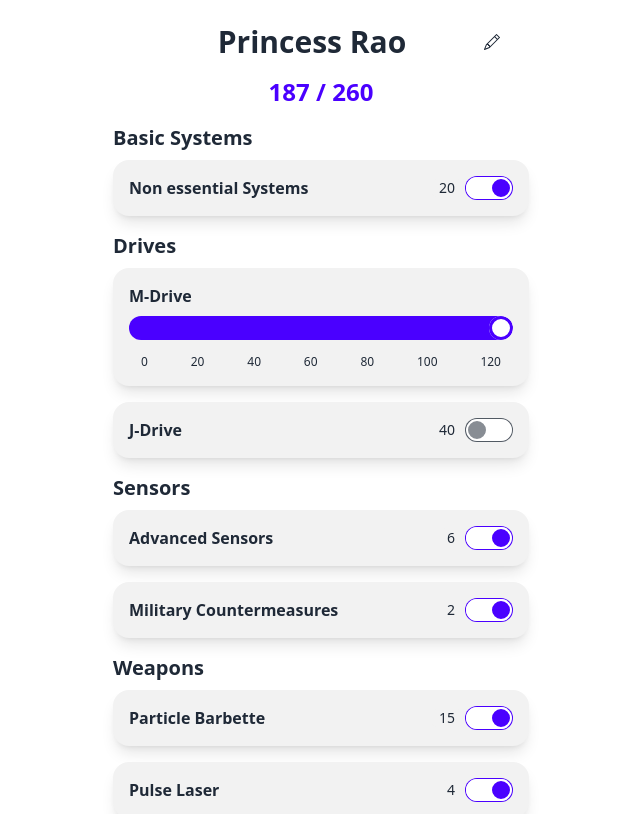
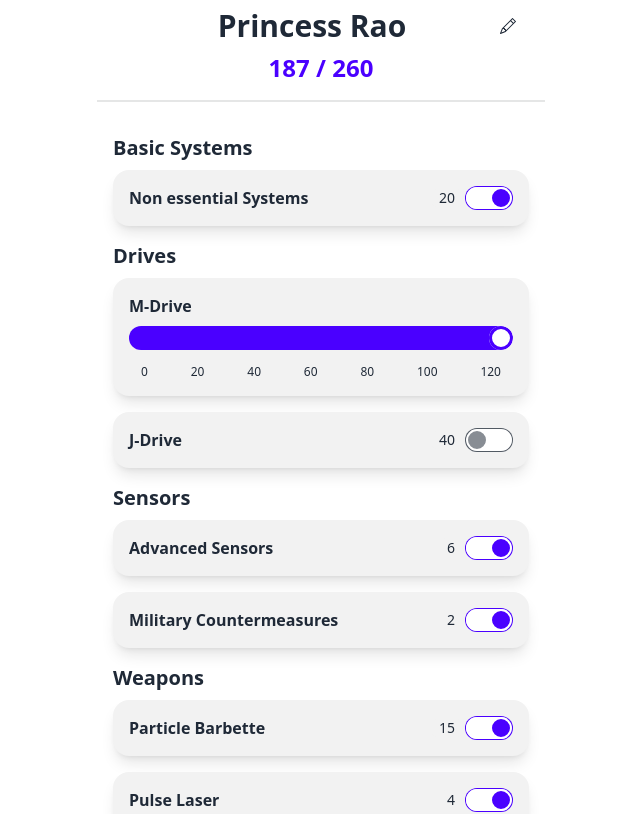
Before and after one commit to nicolas-heinig/traveller-power-manager, a Svelte app: page / in a window 1280 px wide. Shown: the top 814 px of the page, without its empty margins (319-959 px from the left). Built offline with nearby package versions, Linux system fonts and the light colour scheme.

Commit message:
Small styling updates

```diff
--- a/src/App.svelte
+++ b/src/App.svelte
@@ -88,8 +88,13 @@
   const openGameStateModal = () => (isGameStateModalOpen = true);
 </script>
 
-<main class="p-4 max-w-md mx-auto">
-  <header class="flex items-center justify-between px-4 py-2 mb-2">
+<main class="max-w-md mx-auto">
+  <GameStateModal bind:isGameStateModalOpen bind:systems />
+
+  <div
+    class="sticky top-0 z-10 bg-base-100 border-b-2 border-base-300 mb-4 shadow-b-md"
+  >
+    <div class="flex items-center justify-between px-4 py-2">
       <div class="w-6"></div>
       <h1 class="text-3xl font-bold text-center">
         {systems.shipName}
@@ -102,9 +107,7 @@
       >
         <EditIcon />
       </button>
-  </header>
-
-  <GameStateModal bind:isGameStateModalOpen bind:systems />
+    </div>
 
     <h2
       class="text-2xl font-bold text-center mb-4"
@@ -121,7 +124,8 @@
         ⚠️ Power overload! Systems unstable!
       </p>
     {/if}
-
+  </div>
+  <div class="p-4">
     <Section header="Basic Systems">
       <SystemCard
         name={"Non essential Systems"}
@@ -193,4 +197,5 @@
         />
       {/each}
     </Section>
+  </div>
 </main>
--- a/src/EditIcon.svelte
+++ b/src/EditIcon.svelte
@@ -1,5 +1,4 @@
 <script lang="ts">
-  let { isOpen } = $props();
 </script>
 
 <svg
--- a/src/GameStateModal.svelte
+++ b/src/GameStateModal.svelte
@@ -21,7 +21,7 @@
 {#if isGameStateModalOpen}
   <dialog class="modal modal-open modal-bottom sm:modal-middle">
     <div class="modal-box">
-      <h3 class="text-lg font-bold">Enter the game state here:</h3>
+      <h3 class="text-lg font-bold mb-4">Enter the game state here:</h3>
 
       <textarea
         class="textarea textarea-bordered w-full h-80 font-mono text-sm"
```
Lines whose indentation alone changed are shown as unchanged.
